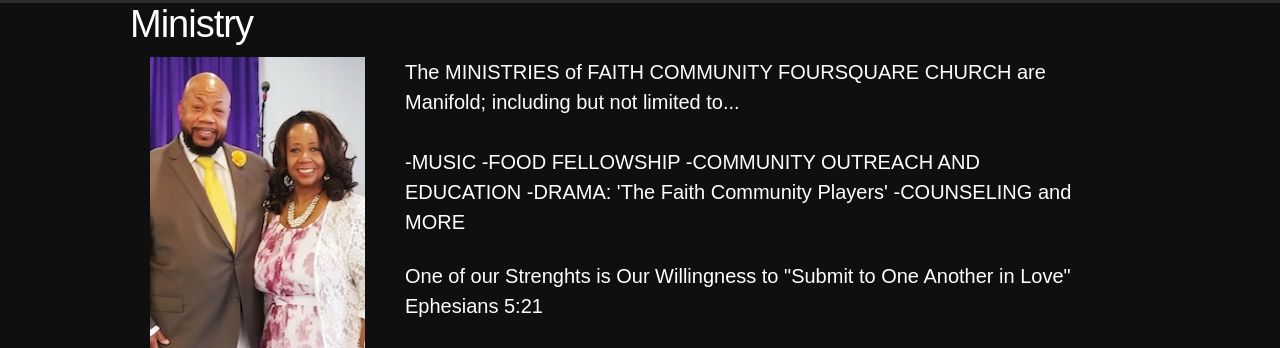
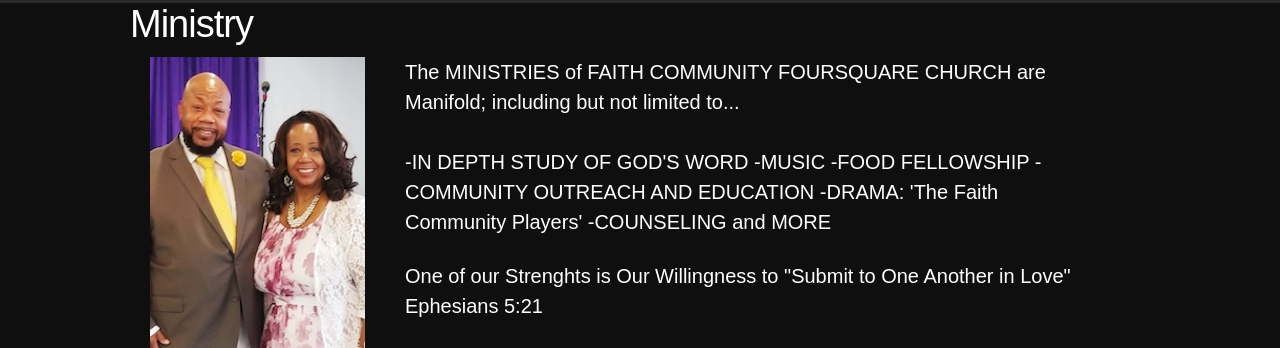
Before and after one commit to aaronearl/faith-community, a Gatsby site: page / in a window 1280 px wide. Shown: the part 3776-4124 px from the top of the page. Built offline with nearby package versions, Linux system fonts and the light colour scheme; Gatsby itself is replaced by a stand-in of ours; a web font is replaced by a local one.

Commit message:
add more text to the ministry section part 2

```diff
--- a/src/components/Skills.js
+++ b/src/components/Skills.js
@@ -24,6 +24,7 @@
 
           <p>The MINISTRIES of FAITH COMMUNITY FOURSQUARE CHURCH are Manifold; including but not limited to...</p>
           <ul>
+            -IN DEPTH STUDY OF GOD'S WORD
             -MUSIC
             -FOOD FELLOWSHIP
             -COMMUNITY OUTREACH AND EDUCATION
```
